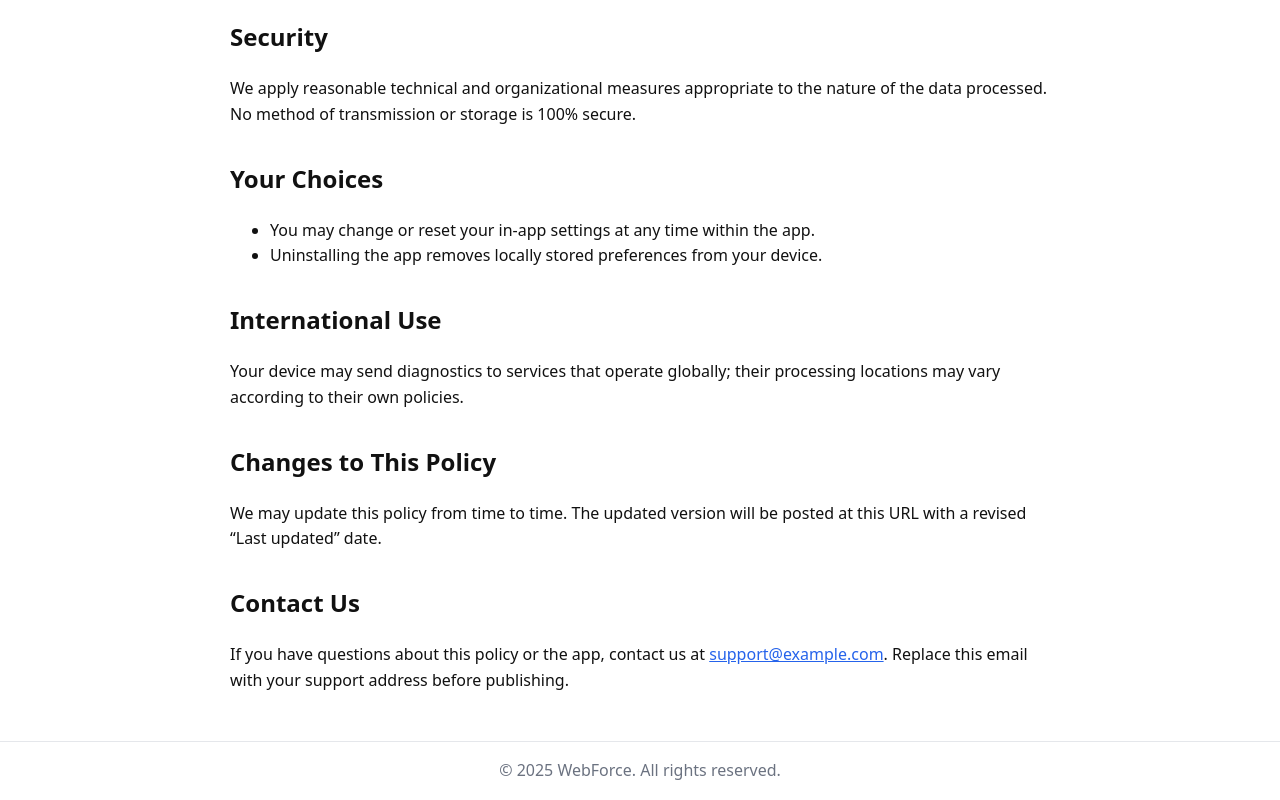
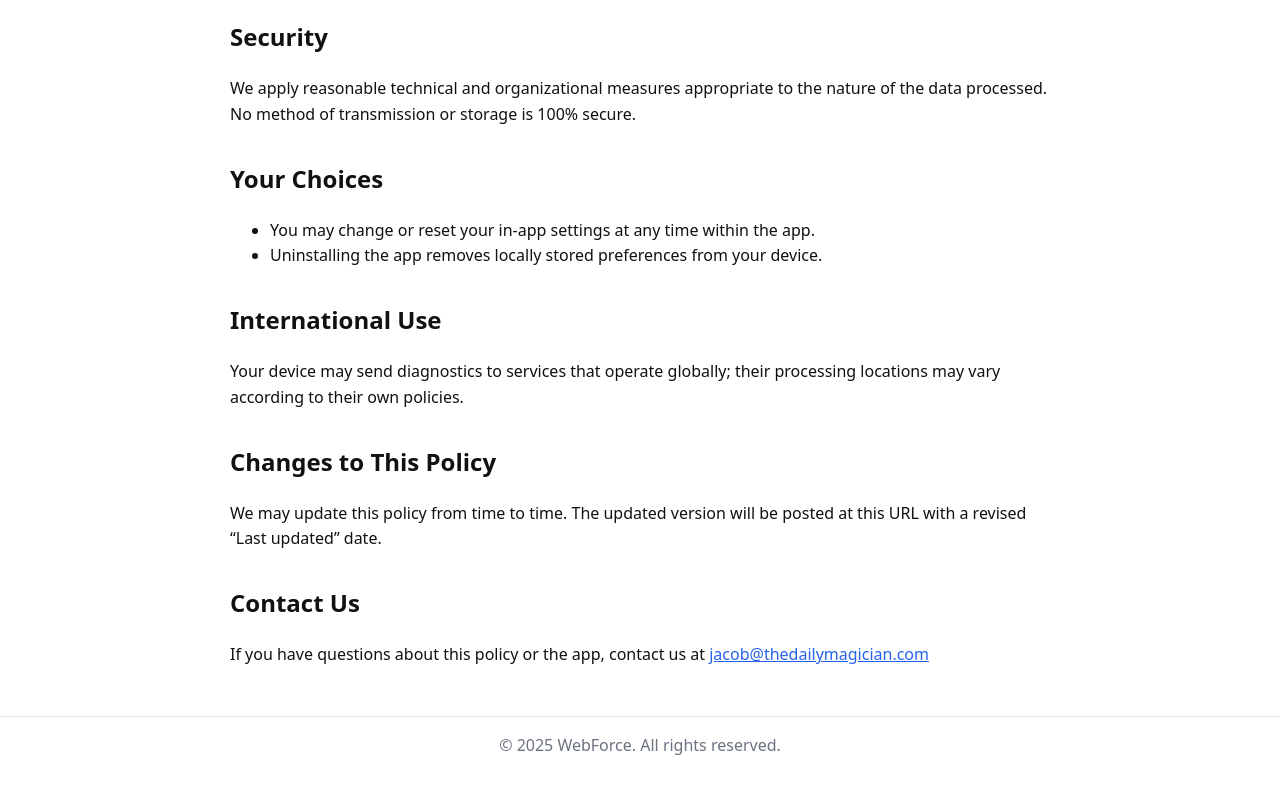
Before and after one commit to GarvBatra123/WebForce-Privacy-Policy, a plain HTML site: page index.html in a window 1280 px wide. Shown: the part 1112-1912 px from the top of the page. After the commit the page ends 1886 px from the top, so only its background shows below. Drawn offline with Linux system fonts and the light colour scheme.

Commit message:
Update index.html

```diff
--- a/index.html
+++ b/index.html
@@ -65,7 +65,7 @@
     <p>We may update this policy from time to time. The updated version will be posted at this URL with a revised “Last updated” date.</p>
 
     <h2>Contact Us</h2>
-    <p>If you have questions about this policy or the app, contact us at <a href="mailto:support@example.com">support@example.com</a>. Replace this email with your support address before publishing.</p>
+    <p>If you have questions about this policy or the app, contact us at <a href="mailto:jacob@thedailymagician.com">jacob@thedailymagician.com</a></p>
   </main>
 
   <footer>
```
